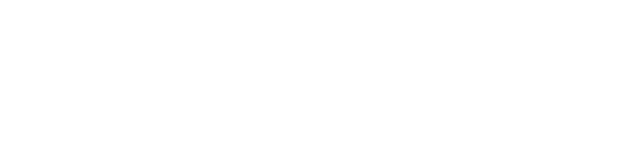
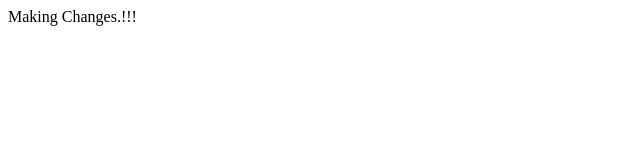
Before and after one commit to joshualermakts/fed1707, a plain HTML site: page Test Project/index.html in a window 1280 px wide. Shown: the whole page, without its empty margins (0-640 px from the left). Drawn offline with Linux system fonts and the light colour scheme.

Commit message:
Updated index.html
Just added something to the body..

```diff
--- a/Test Project/index.html
+++ b/Test Project/index.html
@@ -3,6 +3,6 @@
     <head>
     </head>
     <body>
-
+        Making Changes.!!!
     </body>
 </html>
```
